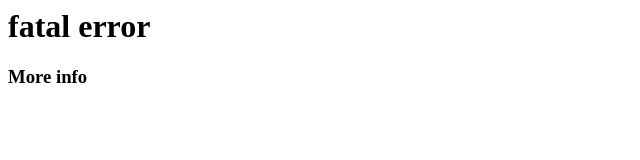
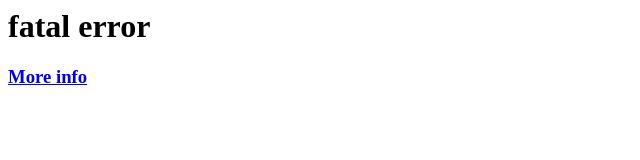
Before and after one commit to Half-and-Half-Studios/halfahalf.org, a plain HTML site: page homepage/index.html in a window 1280 px wide. Shown: the whole page, without its empty margins (0-640 px from the left). Drawn offline with Linux system fonts and the light colour scheme.

Commit message:
Wrap 'More info' in a link element

```diff
--- a/homepage/index.html
+++ b/homepage/index.html
@@ -708,4 +708,4 @@
 </html>
 -->
 <h1>fatal error</h1>
-<h3 href="https://docs.google.com/document/d/1W9abSAHCEBVdEAClEIOFpqrFc0zvkk27_cJxi77uiEU/edit?usp=sharing">More info</h3>
+<a href="https://docs.google.com/document/d/1W9abSAHCEBVdEAClEIOFpqrFc0zvkk27_cJxi77uiEU/edit?usp=sharing"><h3>More info</h3></a>
```
